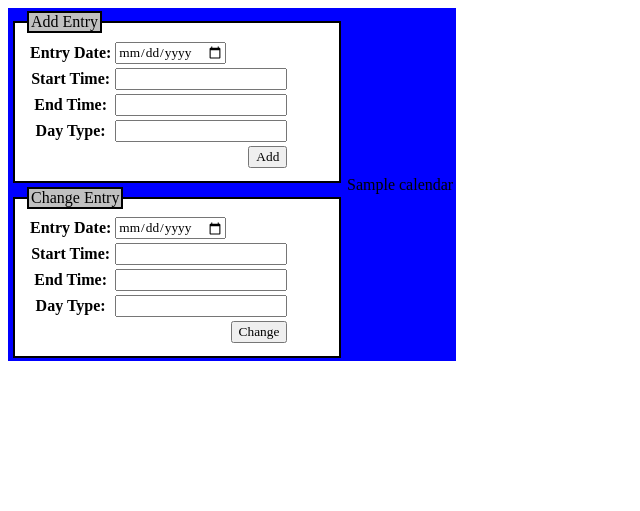
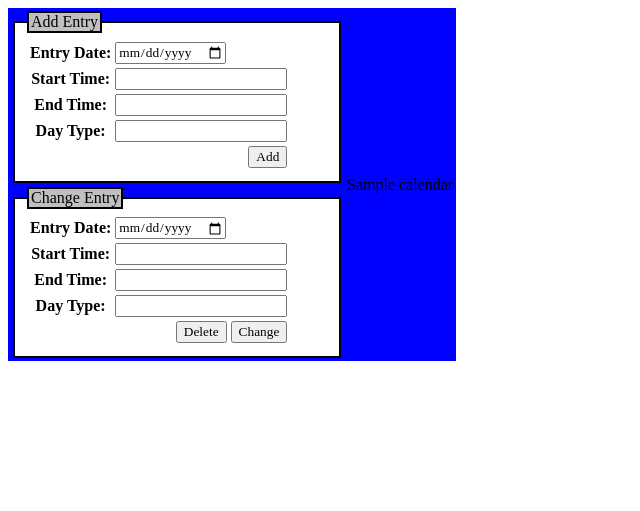
Before and after one commit to AeroNotix/django-timetracker, a Django app: template timetracker/templates/calendar.html in a window 1280 px wide. Shown: the top 511 px of the page, without its empty margins (0-640 px from the left). Run offline with Django 3.2, Linux system fonts and the light colour scheme; the template is opened without the code that fills it: most values are stand-ins (such as "Sample title", 1, 10 or a date in 2020); form fields are guessed from the names that the template uses.

```diff
--- a/timetracker/templates/calendar.html
+++ b/timetracker/templates/calendar.html
@@ -70,7 +70,7 @@
 
 {% block content %}
 <body>
-<table id="calendar-table" >
+<table id="calendar-table">
   <tr>
     <td>
       <form action="" id="add-form">
@@ -190,6 +190,10 @@
               <td align="right">
                 <input type="button"
                        onclick="alert('not implemented')"
+                       value="Delete" />
+
+                <input type="button"
+                       onclick="alert('not implemented')"
                        value="Change" />
               </td>
             </tr>
```
